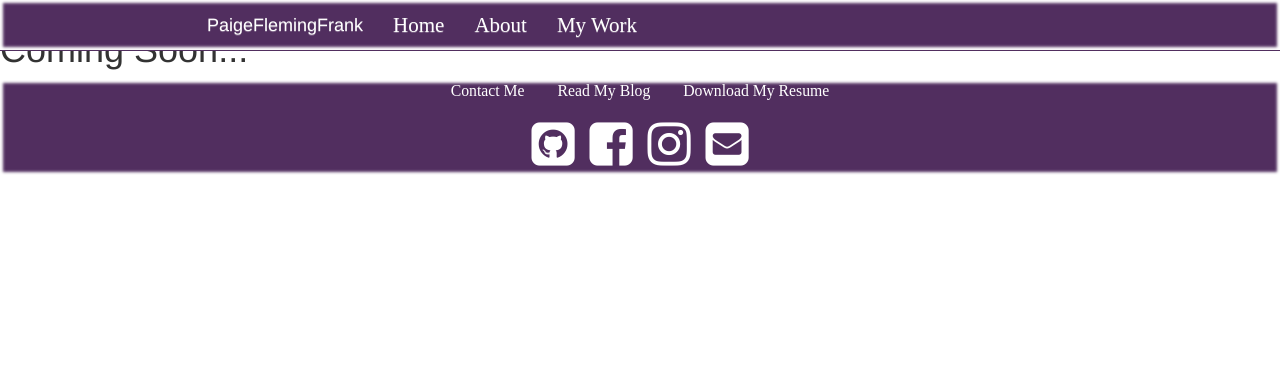
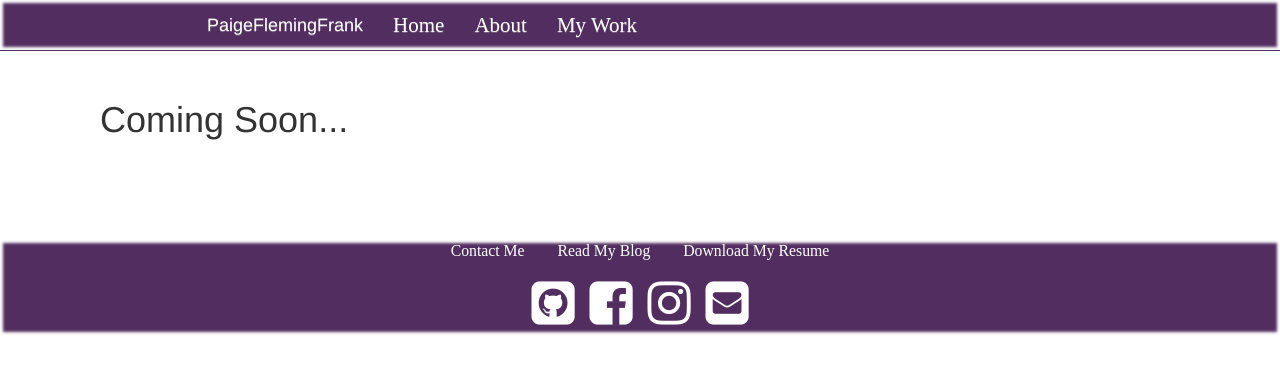
Before and after one commit to pfrank7/pfrank7.github.io, a Jekyll site: the page built from Contact.html, in a window 1280 px wide. Shown: the top 373 px of the page. Built offline with Jekyll 4.4.1, drawn with Linux system fonts in a browser that asks for light colours; nearby versions of some CDN libraries.

Commit message:
Update Contact.html

```diff
--- a/Contact.html
+++ b/Contact.html
@@ -3,5 +3,5 @@ layout: default
 title: Paige Frank
 ---
 <div>
-<h1 style = "margin: 100px, auto" > Coming Soon... </h1>
+<h1 style = "margin: 100px" > Coming Soon... </h1>
 </div>
```
